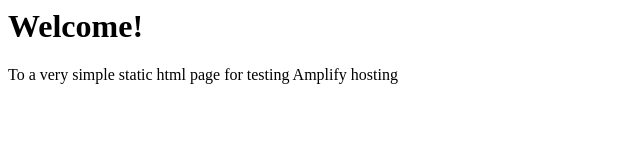
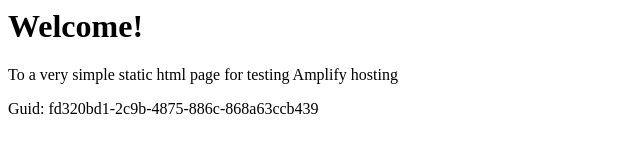
Before and after one commit to aws-aemilia-cmh/Github-PR-Commit-Integration-Test-DoNotTouch-v1-prod-us-east-2, a website: page src/index.html in a window 1280 px wide. Shown: the whole page, without its empty margins (0-640 px from the left). Drawn offline with Linux system fonts and the light colour scheme.

Commit message:
commit from integ tests

```diff
--- a/src/index.html
+++ b/src/index.html
@@ -1,3 +1,5 @@
+
+
 <html lang="en">
 
 <head>
@@ -10,6 +12,6 @@
 <body>
     <h1>Welcome!</h1>
     <p>To a very simple static html page for testing Amplify hosting</p>
-</body>
+    <p>Guid: fd320bd1-2c9b-4875-886c-868a63ccb439</p></body>
 
 </html>
```
